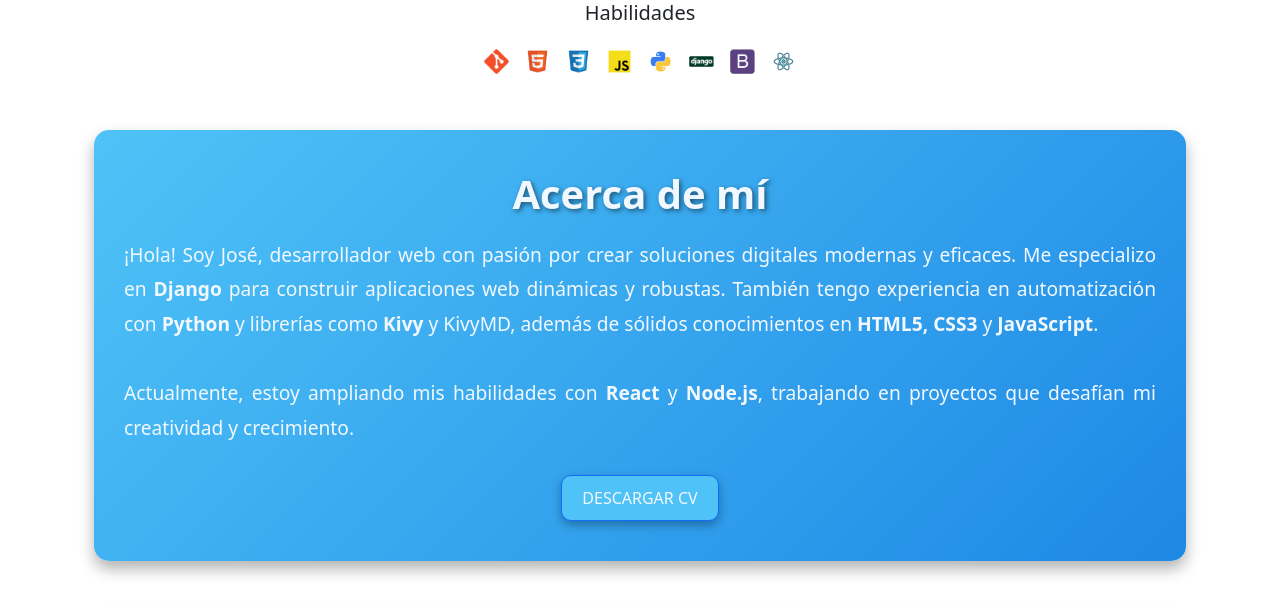
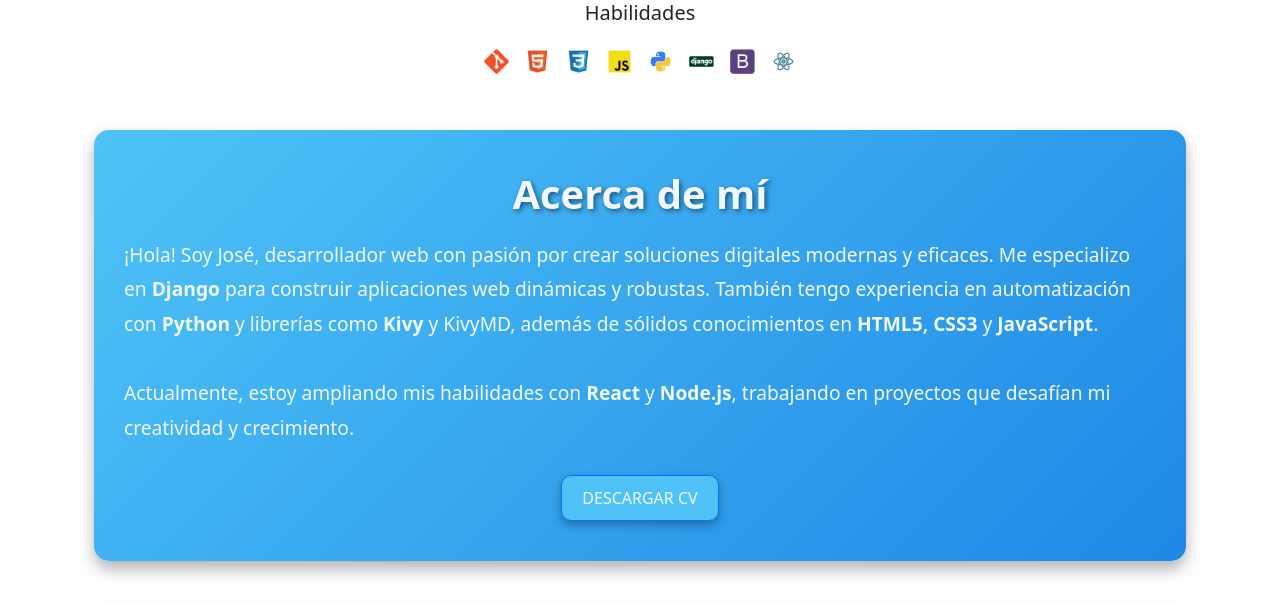
Before and after one commit to AmeriK88/Professional-portfolio, a Django app: page / in a window 1280 px wide. Shown: the part 556-1160 px from the top of the page. Run offline with Django 5.2, Linux system fonts and the light colour scheme; parts of the project's set-up code (start-up, migrations or seed data) failed here and were passed over.

Commit message:
Fix: alineado del texto about section -start-

```diff
--- a/static/css/styles.css
+++ b/static/css/styles.css
@@ -105,6 +105,7 @@ body, html {
     font-weight: bold;
     text-shadow: 2px 2px 5px rgba(0, 0, 0, 0.5);
     margin-bottom: 20px;
+    text-align: center;
 }
 
 /* Texto */
--- a/templates/home.html
+++ b/templates/home.html
@@ -59,9 +59,9 @@
     </div>
 
     <!-- Sección "Acerca de mí" -->
-    <div id="about" class="about-section mt-5 text-center">
+    <div id="about" class="about-section mt-5">
         <h2 class="about-title">Acerca de mí</h2>
-        <p class="about-text mt-3">
+        <p class="about-text mt-3 text-start">
             ¡Hola! Soy José, desarrollador web con pasión por crear soluciones digitales modernas y eficaces. Me especializo en <strong>Django</strong> para construir aplicaciones web dinámicas y robustas. También tengo experiencia en automatización con <strong>Python</strong> y librerías como <strong>Kivy</strong> y KivyMD, además de sólidos conocimientos en <strong>HTML5, CSS3</strong> y <strong>JavaScript</strong>.
             <br><br>
             Actualmente, estoy ampliando mis habilidades con <strong>React</strong> y <strong>Node.js</strong>, trabajando en proyectos que desafían mi creatividad y crecimiento.
```
